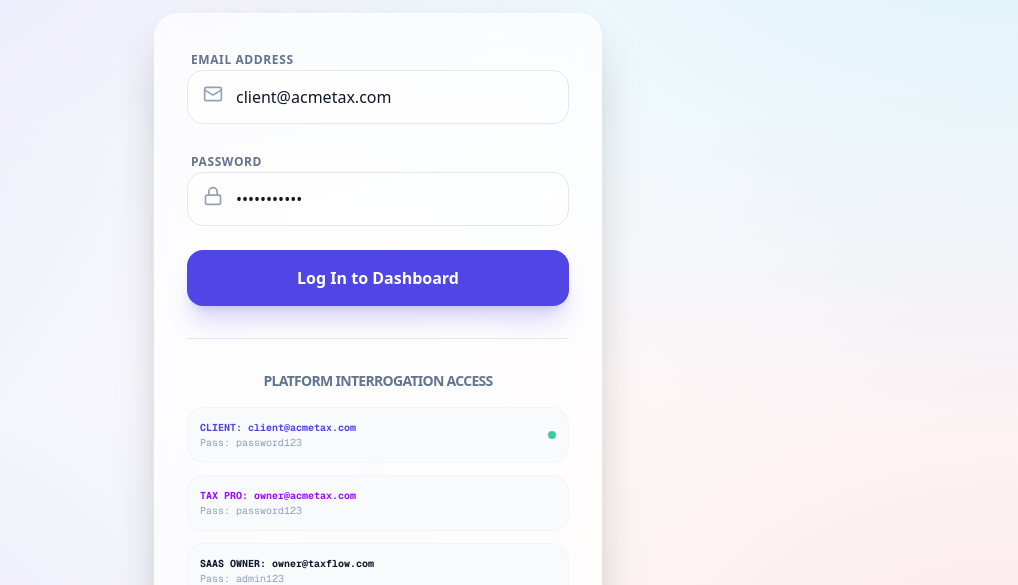
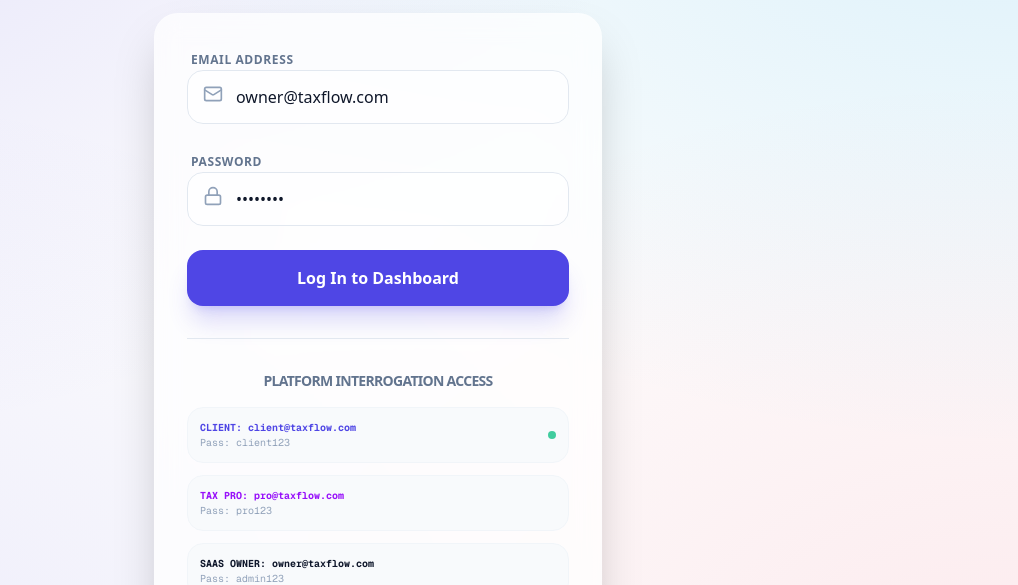
Before and after one commit to BluShooz/taxflow-platform, a Next.js app: page /login in a window 1280 px wide. Shown: the part 183-768 px from the top of the page, without its empty margins (262-1280 px from the left). Built offline with nearby package versions, Linux system fonts and the light colour scheme.

Commit message:
fix: resolve demo mode require path and update login UI credentials

```diff
--- a/app/api/auth/login/route.ts
+++ b/app/api/auth/login/route.ts
@@ -43,8 +43,9 @@ export async function POST(req: NextRequest) {
 
         // Demo Mode Fallback
         if (!user || isDemoMode) {
-            const { DEMO_USERS } = require('@/backend/utils/demoData');
-            const demoUser = DEMO_USERS.find((u: any) => u.email === email && u.password === password);
+            // Use relative path for require to ensure it works in all environments
+            const demoData = require('../../../backend/utils/demoData');
+            const demoUser = demoData.DEMO_USERS.find((u: any) => u.email === email && u.password === password);
 
             if (demoUser) {
                 user = {
--- a/app/login/page.tsx
+++ b/app/login/page.tsx
@@ -5,8 +5,8 @@ import { useRouter } from 'next/navigation';
 import { LogIn, Mail, Lock, AlertCircle, Loader2, Link as LinkIcon } from 'lucide-react';
 
 export default function LoginPage() {
-    const [email, setEmail] = useState('client@acmetax.com');
-    const [password, setPassword] = useState('password123');
+    const [email, setEmail] = useState('owner@taxflow.com');
+    const [password, setPassword] = useState('admin123');
     const [loading, setLoading] = useState(false);
     const [error, setError] = useState<string | null>(null);
     const router = useRouter();
@@ -54,6 +54,11 @@ export default function LoginPage() {
         } finally {
             setLoading(false);
         }
+    };
+
+    const fillDemo = (e: string, p: string) => {
+        setEmail(e);
+        setPassword(p);
     };
 
     return (
@@ -118,21 +123,30 @@ export default function LoginPage() {
                     <div className="mt-8 pt-8 border-t border-slate-200 text-center">
                         <p className="text-sm text-slate-500 mb-4 tracking-tighter uppercase font-black">Platform Interrogation Access</p>
                         <div className="grid grid-cols-1 gap-3">
-                            <div className="bg-slate-50 p-3 rounded-2xl text-[10px] font-mono text-left border border-slate-100 flex items-center justify-between">
+                            <button
+                                onClick={() => fillDemo('client@taxflow.com', 'client123')}
+                                className="bg-slate-50 p-3 rounded-2xl text-[10px] font-mono text-left border border-slate-100 flex items-center justify-between hover:bg-slate-100 transition-colors"
+                            >
                                 <div>
-                                    <p className="text-primary font-bold">CLIENT: client@acmetax.com</p>
-                                    <p className="text-slate-400">Pass: password123</p>
+                                    <p className="text-primary font-bold">CLIENT: client@taxflow.com</p>
+                                    <p className="text-slate-400">Pass: client123</p>
                                 </div>
                                 <div className="h-2 w-2 rounded-full bg-emerald-500 animate-pulse"></div>
-                            </div>
-                            <div className="bg-slate-50 p-3 rounded-2xl text-[10px] font-mono text-left border border-slate-100">
-                                <p className="text-purple-600 font-bold">TAX PRO: owner@acmetax.com</p>
-                                <p className="text-slate-400">Pass: password123</p>
-                            </div>
-                            <div className="bg-slate-50 p-3 rounded-2xl text-[10px] font-mono text-left border border-slate-100">
+                            </button>
+                            <button
+                                onClick={() => fillDemo('pro@taxflow.com', 'pro123')}
+                                className="bg-slate-50 p-3 rounded-2xl text-[10px] font-mono text-left border border-slate-100 hover:bg-slate-100 transition-colors"
+                            >
+                                <p className="text-purple-600 font-bold">TAX PRO: pro@taxflow.com</p>
+                                <p className="text-slate-400">Pass: pro123</p>
+                            </button>
+                            <button
+                                onClick={() => fillDemo('owner@taxflow.com', 'admin123')}
+                                className="bg-slate-50 p-3 rounded-2xl text-[10px] font-mono text-left border border-slate-100 hover:bg-slate-100 transition-colors"
+                            >
                                 <p className="text-slate-900 font-bold">SAAS OWNER: owner@taxflow.com</p>
                                 <p className="text-slate-400">Pass: admin123</p>
-                            </div>
+                            </button>
                         </div>
                     </div>
                 </div>
```
